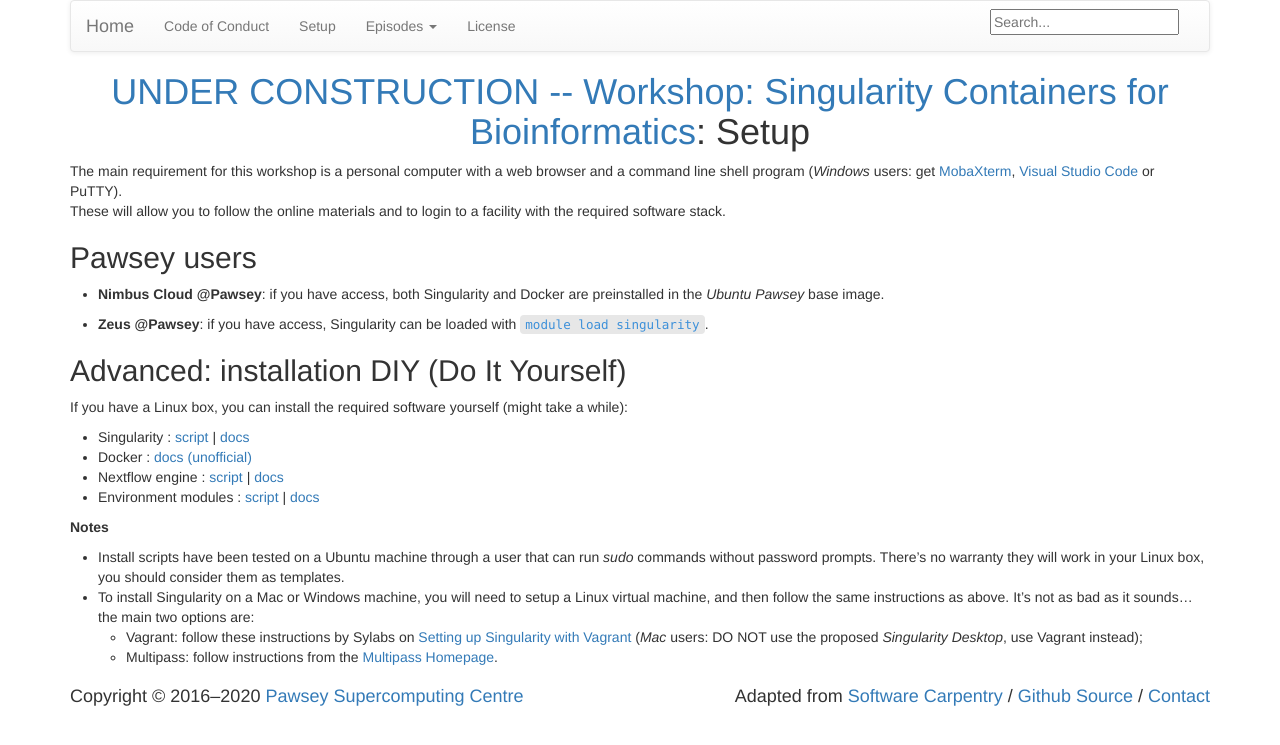
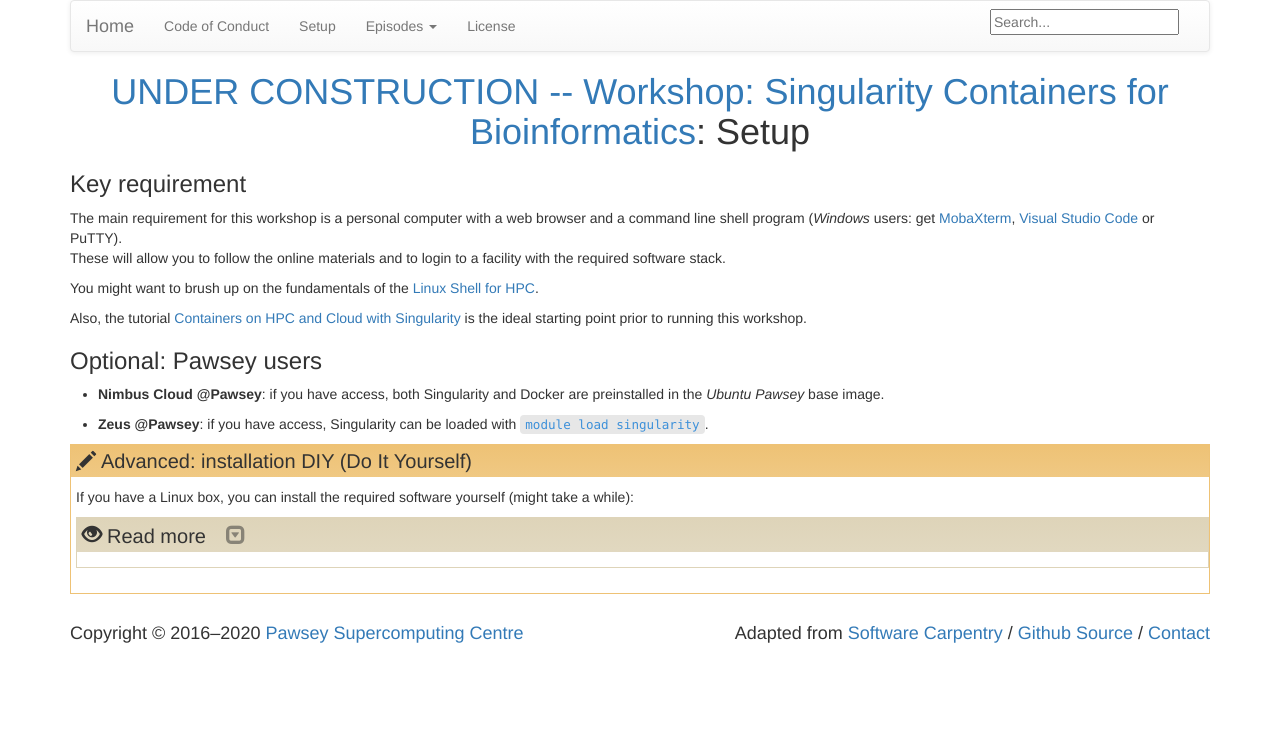
Before and after one commit to PawseySC/containers-bioinformatics-workshop, a Jekyll site: the page built from setup.md, in a window 1280 px wide. Shown: the top 745 px of the page. Built offline with Jekyll 4.4.1, drawn with Linux system fonts in a browser that asks for light colours.

Commit message:
extra setup

```diff
--- a/setup.md
+++ b/setup.md
@@ -4,11 +4,18 @@ title: Setup
 root: .
 ---
 
+
+### Key requirement
+
 The main requirement for this workshop is a personal computer with a web browser and a command line shell program (*Windows* users: get [MobaXterm](https://mobaxterm.mobatek.net/download-home-edition.html), [Visual Studio Code](https://code.visualstudio.com/) or PuTTY).
 These will allow you to follow the online materials and to login to a facility with the required software stack.
 
+You might want to brush up on the fundamentals of the [Linux Shell for HPC](https://pawseysc.github.io/shell-hpc/).
 
-## Pawsey users
+Also, the tutorial [Containers on HPC and Cloud with Singularity](https://pawseysc.github.io/singularity-containers/) is the ideal starting point prior to running this workshop.
+
+
+### Optional: Pawsey users
 
 * **Nimbus Cloud @Pawsey**: if you have access, both Singularity and Docker are preinstalled in the *Ubuntu Pawsey* base image.
 <!-- Test: Ubuntu 18.04 VM with 2 cores, 6 GB RAM, 40 GB disk -->
@@ -16,17 +23,21 @@ These will allow you to follow the online materials and to login to a facility w
 * **Zeus @Pawsey**: if you have access, Singularity can be loaded with `module load singularity`.
 
 
-## Advanced: installation DIY (Do It Yourself)
-
-If you have a Linux box, you can install the required software yourself (might take a while):
-
-* Singularity : [script]({{ page.root }}/files/install-singularity.sh) \| [docs](https://sylabs.io/guides/3.5/user-guide/quick_start.html)
-* Docker : [docs (unofficial)](https://www.itzgeek.com/how-tos/linux/ubuntu-how-tos/how-to-install-docker-on-ubuntu-18-04-lts-bionic-beaver.html)
-* Nextflow engine : [script]({{ page.root }}/files/install-nextflow.sh) \| [docs](https://www.nextflow.io/docs/latest/getstarted.html)
-* Environment modules : [script]({{ page.root }}/files/install-modules.sh) \| [docs](http://modules.sourceforge.net)
-
-**Notes**
-* Install scripts have been tested on a Ubuntu machine through a user that can run *sudo* commands without password prompts. There's no warranty they will work in your Linux box, you should consider them as templates.
-* To install Singularity on a Mac or Windows machine, you will need to setup a Linux virtual machine, and then follow the same instructions as above.  It's not as bad as it sounds... the main two options are:
-  - Vagrant: follow these instructions by Sylabs on [Setting up Singularity with Vagrant](https://sylabs.io/guides/3.5/admin-guide/installation.html#installation-on-windows-or-mac) (*Mac* users: DO NOT use the proposed *Singularity Desktop*, use Vagrant instead);
-  - Multipass: follow instructions from the [Multipass Homepage](https://multipass.run).
+> ## Advanced: installation DIY (Do It Yourself)
+>
+> If you have a Linux box, you can install the required software yourself (might take a while):
+>
+> > ## Read more
+> >
+> > * Singularity : [script]({{ page.root }}/files/install-singularity.sh) \| [docs](https://sylabs.io/guides/3.5/user-guide/quick_start.html)
+> > * Docker : [docs (unofficial)](https://www.itzgeek.com/how-tos/linux/ubuntu-how-tos/how-to-install-docker-on-ubuntu-18-04-lts-bionic-beaver.html)
+> > * Nextflow engine : [script]({{ page.root }}/files/install-nextflow.sh) \| [docs](https://www.nextflow.io/docs/latest/getstarted.html)
+> > * Environment modules : [script]({{ page.root }}/files/install-modules.sh) \| [docs](http://modules.sourceforge.net)
+> >
+> > **Notes**
+> > * Install scripts have been tested on a Ubuntu machine through a user that can run *sudo* commands without password prompts. There's no warranty they will work in your Linux box, you should consider them as templates.
+> > * To install Singularity on a Mac or Windows machine, you will need to setup a Linux virtual machine, and then follow the same instructions as above.  It's not as bad as it sounds... the main two options are:
+> >   - Vagrant: follow these instructions by Sylabs on [Setting up Singularity with Vagrant](https://sylabs.io/guides/3.5/admin-guide/installation.html#installation-on-windows-or-mac) (*Mac* users: DO NOT use the proposed *Singularity Desktop*, use Vagrant instead);
+> >   - Multipass: follow instructions from the [Multipass Homepage](https://multipass.run).
+> {: .solution}
+{: .challenge}
```
